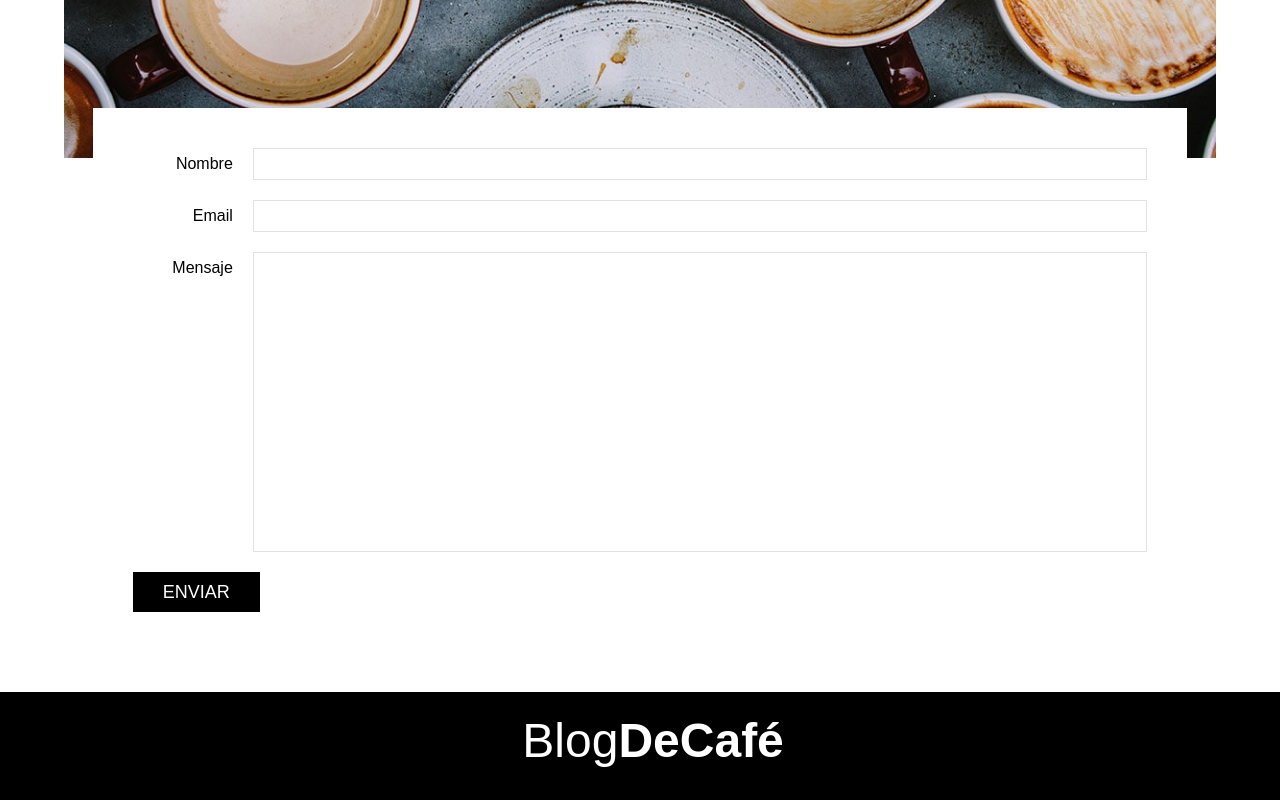
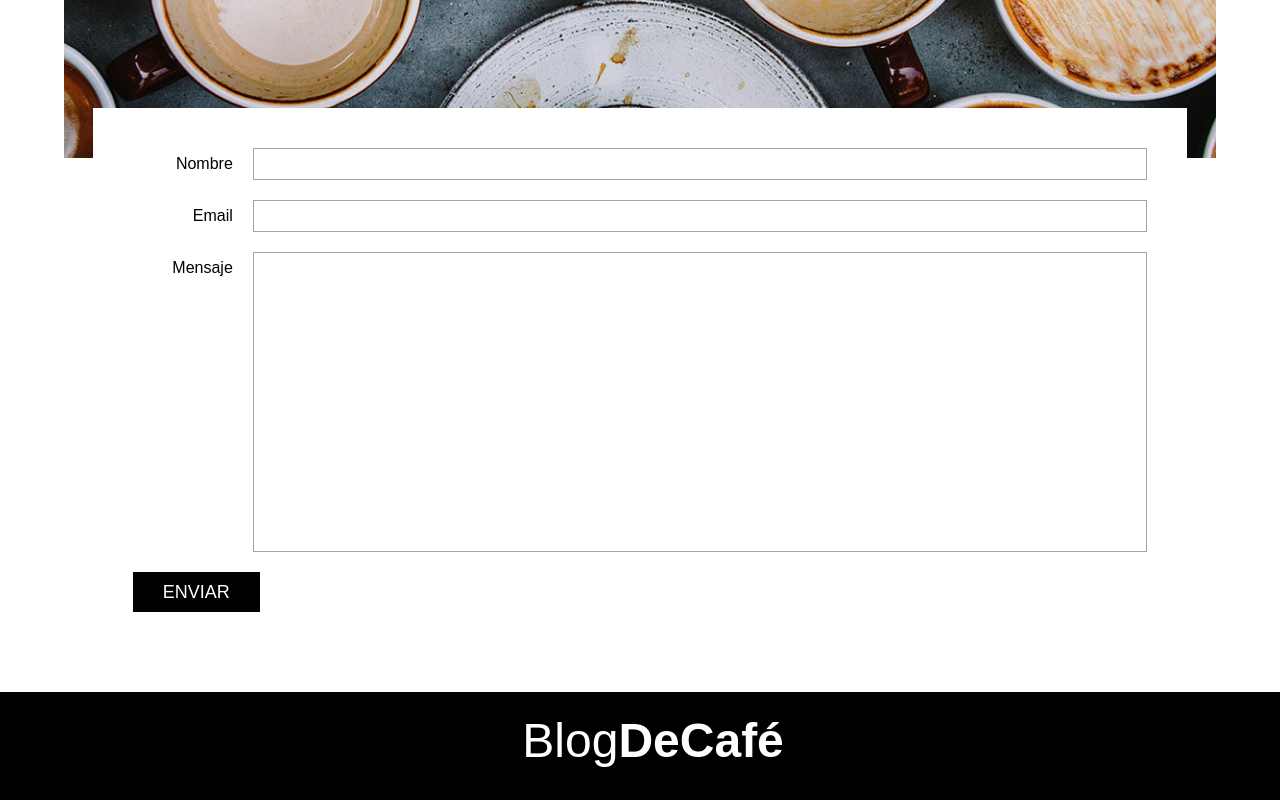
Before and after one commit to ignatius21/blogCafe, a plain HTML site: page contacto.html in a window 1280 px wide. Shown: the part 964-1764 px from the top of the page. Drawn offline with Linux system fonts and the light colour scheme.

Commit message:
final html y css

```diff
--- a/css/style.css
+++ b/css/style.css
@@ -295,10 +295,9 @@ img{
 
 .campo__field{
     flex: 2;
-    border: .5px solid #e1e1e1;
+    border: .5px solid #a6a6a6;
+}
 
-
-}
 
 .campo__label{
     flex: 0 0 10rem;
@@ -309,6 +308,6 @@ img{
 .campo__field--textarea{
     height: 30rem;
     resize: none;
-    border: .5px solid #e1e1e1;
+    border: .5px solid #a6a6a6;
     flex: 1;
 }
```
